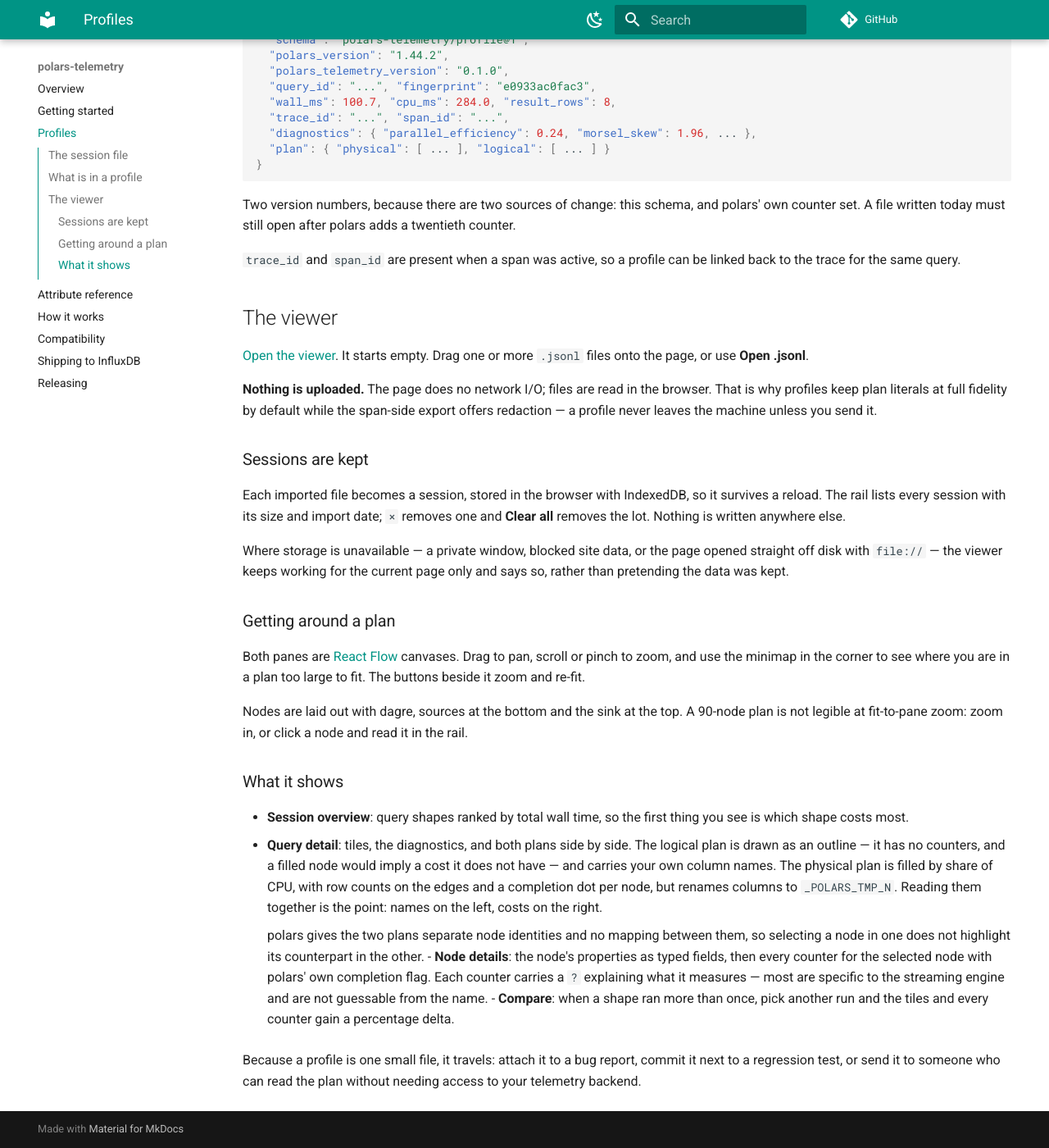
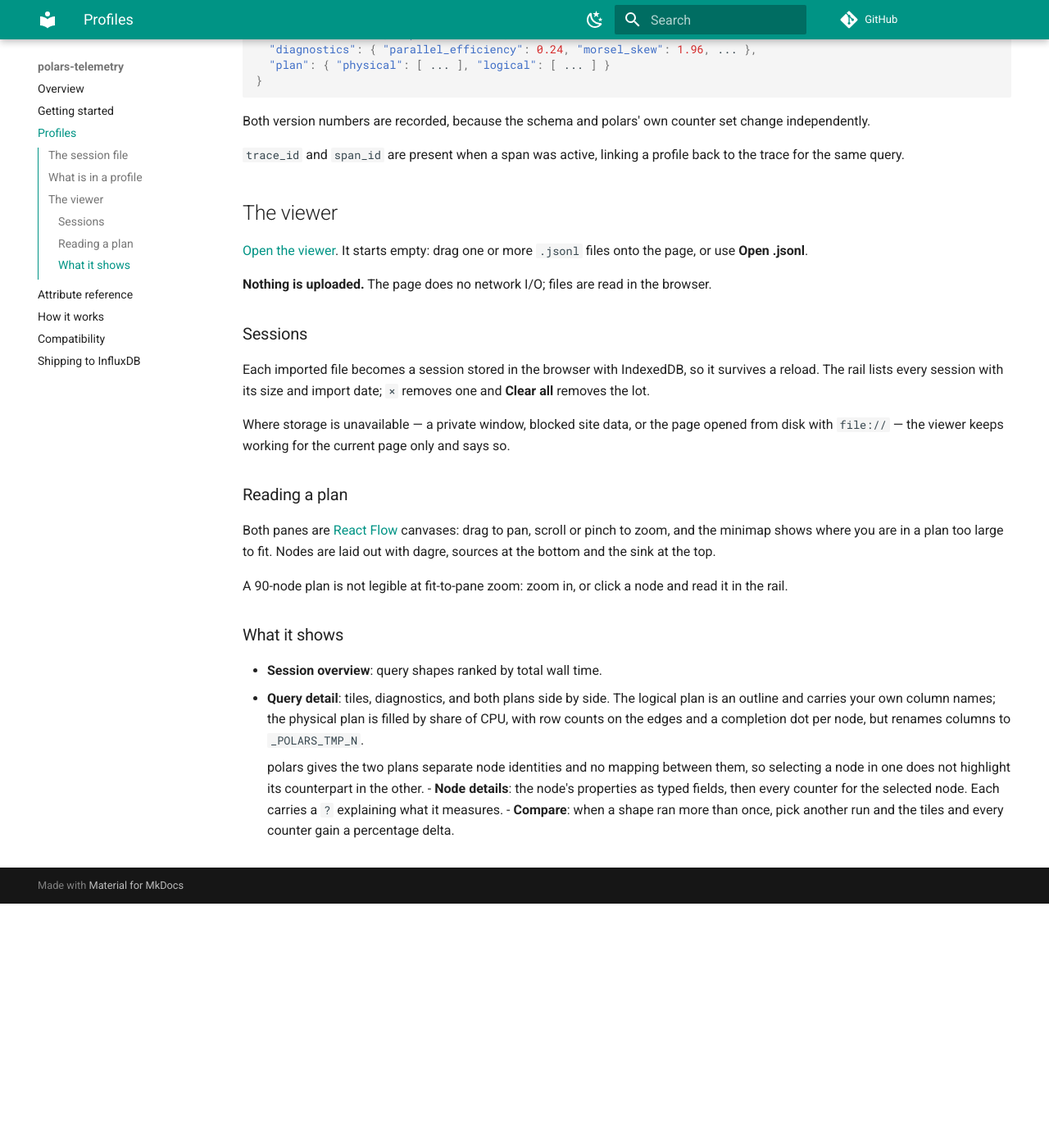
Before and after one commit to jan-krueger/polars-telemetry, an MkDocs documentation site: the page built from docs/profiles.md, in a window 1280 px wide and 1400 px high, scrolled down 887 px. Shown: the whole window at 82% size. Built offline with MkDocs 1.6.1 and Material for MkDocs 9.7.7, drawn with Linux system fonts in a browser that asks for light colours; comment, search, counter and statistics services are not loaded; after the commit the page ends 1989 px from its top, so only the background shows below that; some of the changed text lies outside the part shown.

````diff
--- a/docs/profiles.md
+++ b/docs/profiles.md
@@ -2,33 +2,28 @@
 
 A profile is one self-contained JSON document describing a single query: both
 plans with every node property, all 19 counters per node, the derived
-diagnostics, and the fingerprint that identifies the query *shape*.
+diagnostics, and a fingerprint identifying the query *shape*.
 
 ```python
 from polars_telemetry.export.file import FileExporter
 
-exporter = FileExporter("profiles/session.jsonl")
-polars_telemetry.install(exporter=exporter)
+polars_telemetry.install(exporter=FileExporter("profiles/session.jsonl"))
 ```
 
 ## The session file
 
-One JSON object per line, appended as queries complete. A session rather than a
-file per query, because comparing runs is the point — the viewer groups runs by
-fingerprint so "the same query, before and after" is a two-click comparison.
-
-Each line stands alone, so a truncated file still parses up to the cut.
+One JSON object per line, appended as queries complete, so a truncated file
+still parses up to the cut. Profiles run around 10 KB on a plan of a dozen
+nodes.
 
 | Option | Default | Effect |
 | --- | --- | --- |
 | `max_bytes` | 64 MiB | Rotate to `<name>.1` past this size |
 | `redact_literals` | `False` | Mask literal values in plan expressions |
 
-The size bound holds **between** records, never within one: a profile is never
+The size bound holds *between* records, never within one: a profile is never
 split or dropped, so the active file can exceed `max_bytes` by up to one
-record. Profiles run around 10 KB on a plan of a dozen nodes.
-
-A write failure is logged once and never reaches your query.
+record. A write failure is logged once and never reaches your query.
 
 ## What is in a profile
 
@@ -45,65 +40,52 @@ A write failure is logged once and never reaches your query.
 }
 ```
 
-Two version numbers, because there are two sources of change: this schema, and
-polars' own counter set. A file written today must still open after polars adds
-a twentieth counter.
+Both version numbers are recorded, because the schema and polars' own counter
+set change independently.
 
-`trace_id` and `span_id` are present when a span was active, so a profile can be
-linked back to the trace for the same query.
+`trace_id` and `span_id` are present when a span was active, linking a profile
+back to the trace for the same query.
 
 ## The viewer
 
-[Open the viewer](viewer/index.html). It starts empty. Drag one or more
+[Open the viewer](viewer/index.html). It starts empty: drag one or more
 `.jsonl` files onto the page, or use **Open .jsonl**.
 
 **Nothing is uploaded.** The page does no network I/O; files are read in the
-browser. That is why profiles keep plan literals at full fidelity by default
-while the span-side export offers redaction — a profile never leaves the
-machine unless you send it.
+browser.
 
-### Sessions are kept
+### Sessions
 
-Each imported file becomes a session, stored in the browser with IndexedDB, so
+Each imported file becomes a session stored in the browser with IndexedDB, so
 it survives a reload. The rail lists every session with its size and import
-date; `×` removes one and **Clear all** removes the lot. Nothing is written
-anywhere else.
+date; `×` removes one and **Clear all** removes the lot.
 
 Where storage is unavailable — a private window, blocked site data, or the page
-opened straight off disk with `file://` — the viewer keeps working for the
-current page only and says so, rather than pretending the data was kept.
+opened from disk with `file://` — the viewer keeps working for the current page
+only and says so.
 
-### Getting around a plan
+### Reading a plan
 
-Both panes are [React Flow](https://reactflow.dev) canvases. Drag to pan,
-scroll or pinch to zoom, and use the minimap in the corner to see where you are
-in a plan too large to fit. The buttons beside it zoom and re-fit.
+Both panes are [React Flow](https://reactflow.dev) canvases: drag to pan,
+scroll or pinch to zoom, and the minimap shows where you are in a plan too
+large to fit. Nodes are laid out with dagre, sources at the bottom and the sink
+at the top.
 
-Nodes are laid out with dagre, sources at the bottom and the sink at the top.
 A 90-node plan is not legible at fit-to-pane zoom: zoom in, or click a node and
 read it in the rail.
 
 ### What it shows
 
-- **Session overview**: query shapes ranked by total wall time, so the first
-  thing you see is which shape costs most.
-- **Query detail**: tiles, the diagnostics, and both plans side by side. The
-  logical plan is drawn as an outline — it has no counters, and a filled node
-  would imply a cost it does not have — and carries your own column names. The
-  physical plan is filled by share of CPU, with row counts on the edges and a
-  completion dot per node, but renames columns to `_POLARS_TMP_N`. Reading them
-  together is the point: names on the left, costs on the right.
+- **Session overview**: query shapes ranked by total wall time.
+- **Query detail**: tiles, diagnostics, and both plans side by side. The
+  logical plan is an outline and carries your own column names; the physical
+  plan is filled by share of CPU, with row counts on the edges and a completion
+  dot per node, but renames columns to `_POLARS_TMP_N`.
 
     polars gives the two plans separate node identities and no mapping between
     them, so selecting a node in one does not highlight its counterpart in the
     other.
 - **Node details**: the node's properties as typed fields, then every counter
-  for the selected node with polars' own completion flag. Each counter carries
-  a `?` explaining what it measures — most are specific to the streaming engine
-  and are not guessable from the name.
+  for the selected node. Each carries a `?` explaining what it measures.
 - **Compare**: when a shape ran more than once, pick another run and the tiles
   and every counter gain a percentage delta.
-
-Because a profile is one small file, it travels: attach it to a bug report,
-commit it next to a regression test, or send it to someone who can read the
-plan without needing access to your telemetry backend.
--- a/mkdocs.yml
+++ b/mkdocs.yml
@@ -29,7 +29,6 @@ nav:
   - How it works: how-it-works.md
   - Compatibility: compatibility.md
   - Shipping to InfluxDB: influxdb.md
-  - Releasing: releasing.md
 
 markdown_extensions:
   - admonition
````
Also changed, not shown: CONTRIBUTING.md (added, +102 -0 lines), README.md (+55 -68 lines), docs/compatibility.md (+15 -16 lines), docs/getting-started.md (+8 -11 lines), docs/how-it-works.md (+15 -28 lines), docs/index.md (+31 -17 lines), docs/releasing.md (deleted, +0 -98 lines).
